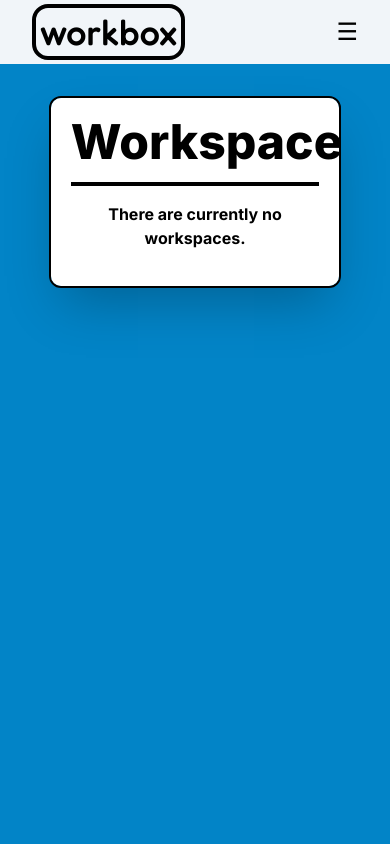
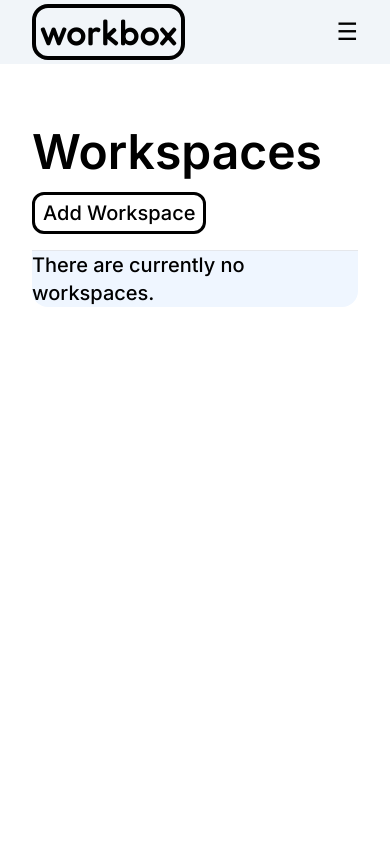
Before and after one commit to falarion08/SECDEV_Project, a Flask app: page /admin in a window 390 px wide. Run offline with Flask 3, Linux system fonts and the light colour scheme; a user stored in the database is signed in; data comes from the database, SQL or seed files in the repository; data that the repository does not hold is empty; style sheets or scripts are compiled from the project's sources; parts of the project's set-up code (start-up, migrations or seed data) failed here and were passed over; some libraries are stand-ins or nearby versions.

Commit message:
feat: responsive dashboard

```diff
--- a/app/styles.css
+++ b/app/styles.css
@@ -37,8 +37,8 @@
     @apply font-fredoka text-xl cursor-default;
   }
 
-  .form-title {
-    @apply text-5xl font-semibold;
+  .form-title, .title {
+    @apply text-4xl xs:text-5xl font-semibold;
   }
 
   .form-group, #picture-inner-div {
@@ -59,6 +59,12 @@
     @apply border-2 border-solid border-black rounded-xl;
     @apply transition-all hover:text-sky-500 hover:cursor-pointer hover:border-sky-500;
   }
+
+  .workspace-btn {
+    @apply text-xl font-medium w-fit py-1 px-2;
+    @apply border-[3px] border-solid border-black rounded-xl;
+    @apply transition-all hover:text-sky-500 hover:border-sky-500 hover:cursor-pointer;
+  }
 }
 
 @layer utilities {
--- a/templates/dashboard.html
+++ b/templates/dashboard.html
@@ -8,8 +8,8 @@
 {% endblock %}
 
 {% block content %}
-    <div class="flex flex-col justify-center items-center gap-8 h-full bg-bg-theme">
-        <div class="text-center text-lg font-bold">
+  <div class="flex flex-1 flex-col justify-start md:justify-center items-center bg-white md:bg-transparent">
+    <div class="mt-8">
       {%  with messages = get_flashed_messages(with_categories=true) %}
         {% if messages %}
           {% for category, message in messages %}
@@ -18,7 +18,6 @@
             {% else %}
               <span class="text-red-700" id="message-text"> {{ message }} </span>
             {% endif %}
-
           {% endfor %}
         {% else %}
           <span id="message-text"></span>
@@ -26,37 +25,39 @@
       {% endwith %}
     </div>
 
-        <div class="bg-white border-2 border-black w-3/4 h-2/4 rounded-xl shadow-2xl flex flex-col overflow-auto p-5">
-            <div class="flex flex-row justify-between">
-                <h1 class=" flex-1 text-5xl font-extrabold p-0 h-16 text-wrap"> Workspaces </h1>
+    <div class="flex flex-col mt-8 px-8 pb-8 min-w-[66.67%] md:bg-white md:px-16 md:py-8 md:rounded-[2.5rem] md:border-solid md:border-4 md:border-black">
+      <div class="flex flex-row justify-between items-end flex-wrap gap-4">
+          <h1 class="title">
+            Workspaces
+          </h1>
           {% if current_user.role == 'admin' %}
-                    <span class=" flex-1 flex justify-end">
-                        <a href="{{ url_for('adminRoutes.create_workspace') }}">
-                            <button class="bg-btn-dflt rounded-lg font-bold text-white w-60 h-12 text-xl text-center">Add Workspace</button>
+            <a class="workspace-btn" href="{{ url_for('adminRoutes.create_workspace') }}">
+              Add Workspace
             </a>
-                    </span>
           {% endif %}
       </div>
-
-            <hr class="bg-black border-2 border-black">
-            <div class="overflow-y-auto">
-
+      <hr class="mt-4">
+      <div class="flex flex-col bg-blue-50 rounded-b-2xl">
         {% if workspaces %}
           {% for workspace in workspaces %}
-                        <div class="bg-workspace-item-bg border-2 border-black p-3 m-2 flex rounded-md">
-                            <div class="font-bold text-xl flex-1">
+            <div class="py-4 px-8 border-b-2 border-slate-50">
+              <div class="text-xl font-medium">
                   {{workspace.workspace_name}}
               </div>
-                            <div class="flex-1">
-                                <a href="{{ url_for('clientRoutes.open_workspace', workspace_id=workspace.workspace_id) }}"><button class="bg-btn-dflt rounded-lg font-bold text-white w-40 h-8 text-center">Open Workspace</button></a>
+              <div class="flex flex-row flex-wrap gap-4">
+                <a class="workspace-btn" href="{{ url_for('clientRoutes.open_workspace', workspace_id=workspace.workspace_id) }}">
+                  Open Workspace
+                </a>
 
                 {% if current_user.is_authenticated %}
                   {% if current_user.role == 'admin' %}
-                                        <a href="{{ url_for('adminRoutes.edit_workspace', workspace_id=workspace.workspace_id) }}"><button class="bg-btn-dflt rounded-lg font-bold text-white w-40 h-8 text-center">Edit Workspace</button></a>
+                    <a class="workspace-btn" href="{{ url_for('adminRoutes.edit_workspace', workspace_id=workspace.workspace_id) }}">
+                      Edit Workspace
+                    </a>
 
-                                        <form action="{{url_for('adminRoutes.delete_workspace', workspace_id = workspace.workspace_id)}}" method="POST" class="inline-block">
+                    <form action="{{url_for('adminRoutes.delete_workspace', workspace_id = workspace.workspace_id)}}" method="POST" class="">
                         {{delete_form.csrf_token()}}
-                                            {{delete_form.submit(class="bg-btn-dflt rounded-lg font-bold text-white w-40 h-8 text-center hover:cursor-pointer")}}
+                        {{delete_form.submit(class="workspace-btn")}}
                     </form>
                   {% endif %}
                 {% endif %}
@@ -66,15 +67,17 @@
         {% else %}
           {% if current_user.is_authenticated %}
             {%if current_user.role == 'admin' %}
-                            <h2 class="font-bold text-center p-4 "> There are currently no workspaces. </h2>
+              <h2 class="text-xl font-medium">
+                There are currently no workspaces.
+              </h2>
             {% else %}
-                            <h2 class="font-bold text-center p-4 "> You are currently not a part of any workspace. </h2>
+              <h2 class="text-xl font-medium">
+                You are currently not a part of any workspace.
+              </h2>
             {% endif %}
           {% endif %}
-
         {% endif %}
       </div>
-
     </div>
   </div>
 {% endblock %}
```
Lines whose indentation alone changed are shown as unchanged.
